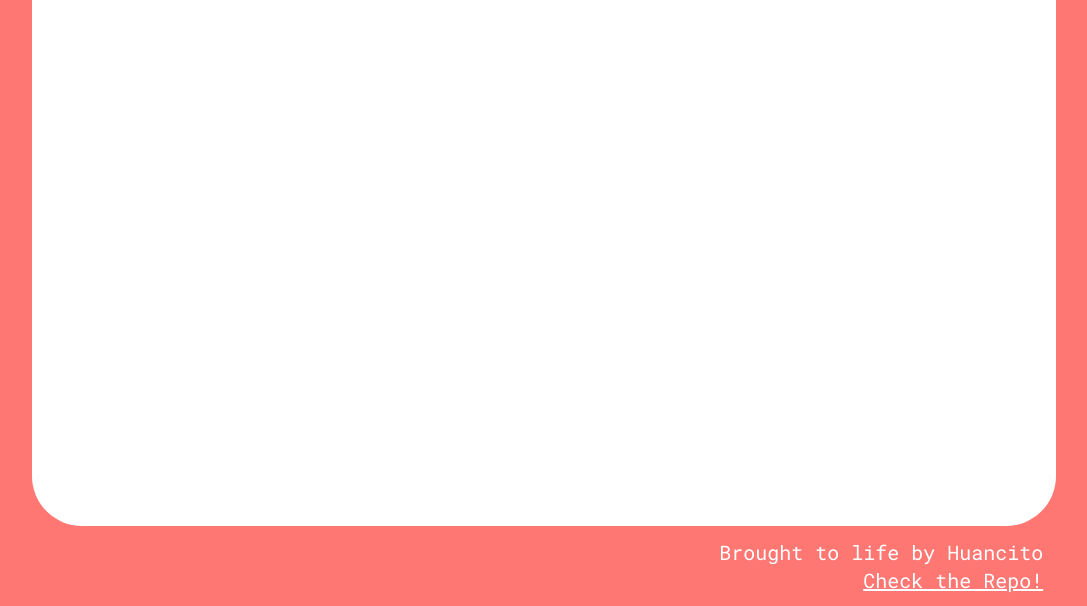
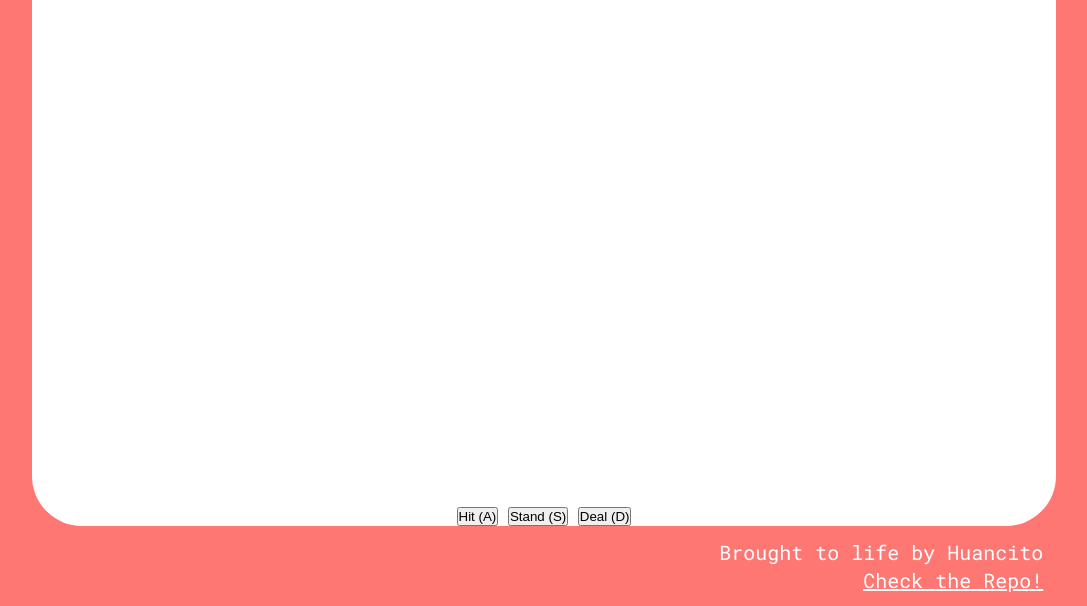
Before and after one commit to jguecaimburu/basic-blackjack, a plain HTML site: page index.html in a window 1280 px wide. Shown: the part 194-800 px from the top of the page, without its empty margins (96-1183 px from the left). Drawn offline with Linux system fonts and the light colour scheme.

Commit message:
Add buttons for user interface.

```diff
--- a/index.html
+++ b/index.html
@@ -16,6 +16,11 @@
       <div class="hand hand--player-0"></div>
       <p class="house-message"></p>
       <div class="hand hand--player-1"></div>
+      <div class="interface">
+        <button class="btn btn--hit" value="Hit (A)">Hit (A)</button>
+        <button class="btn btn--stand" value="Stand (S)">Stand (S)</button>
+        <button class="btn btn--deal" value="Deal (D)">Deal (D)</button>
+      </div>
     </main>
 
     <footer class="footer">
```
